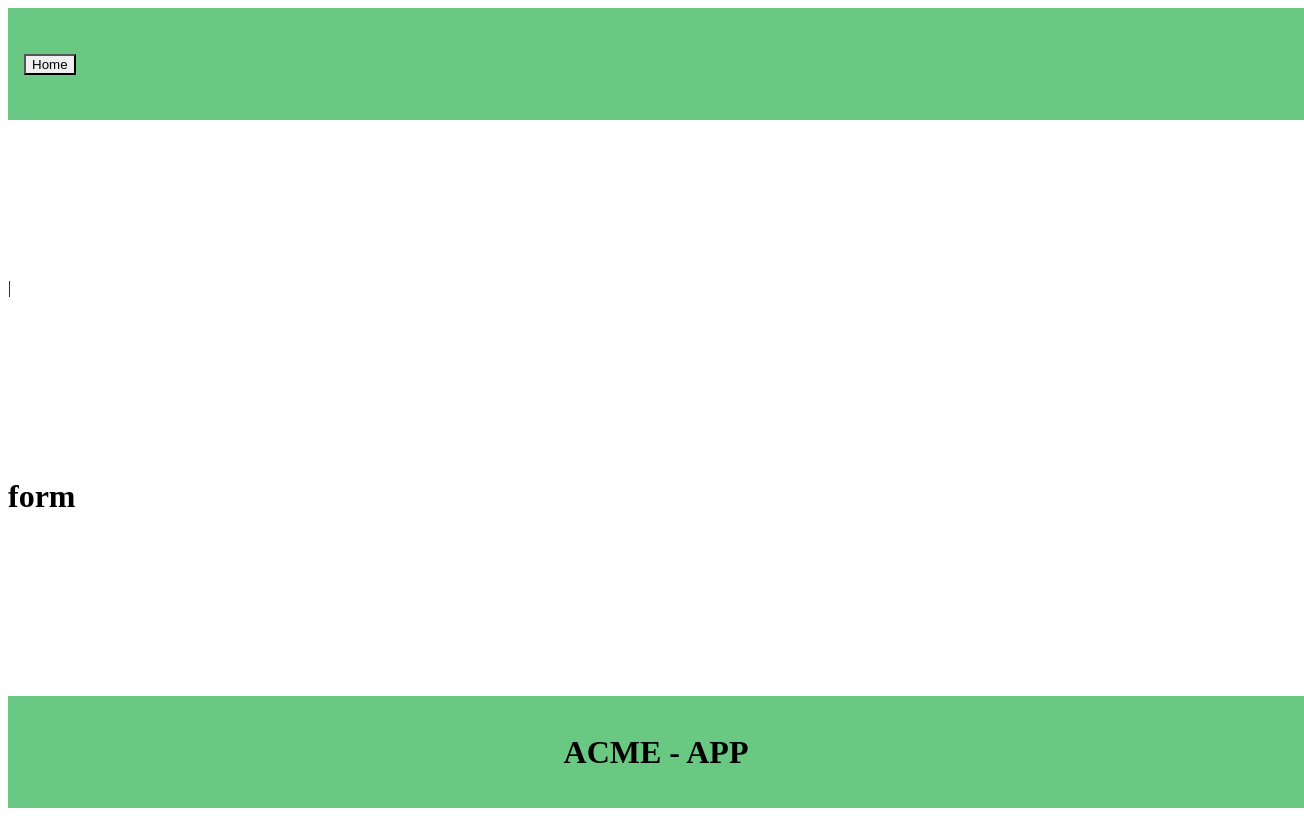
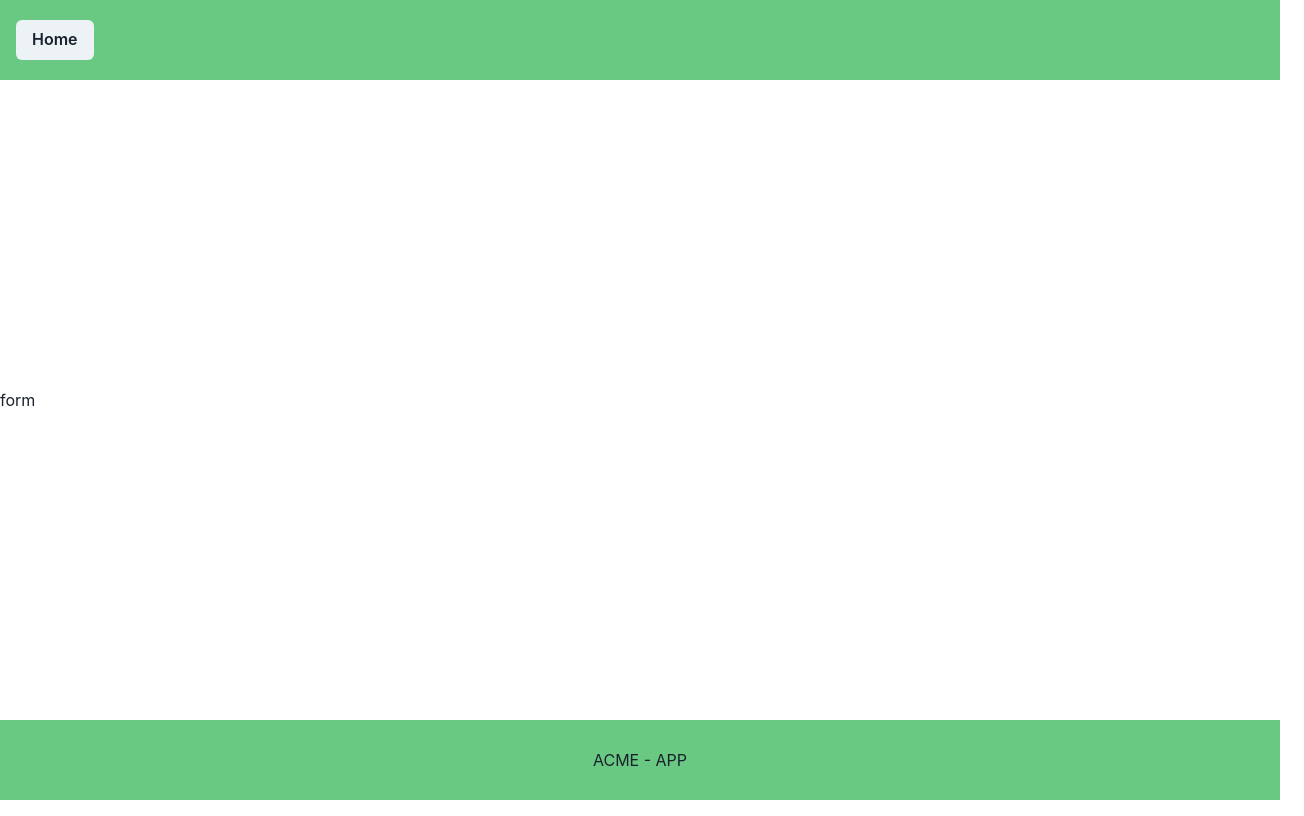
Before and after one commit to Krs-Mauro/acme-app, a Next.js app: page /form in a window 1280 px wide. Shown: the whole page, 1304 px wide, since content can reach past the window. Built offline with nearby package versions, Linux system fonts and the light colour scheme.

Commit message:
Fixes routing system

```diff
--- a/src/pages/form.tsx
+++ b/src/app/form/page.tsx
@@ -4,7 +4,7 @@ const FormPage = () => {
   console.log("hello form");
   return (
     <PageLayout source="form">
-      |<h1>form</h1>
+      <h1>form</h1>
     </PageLayout>
   );
 };
--- a/src/app/layout.tsx
+++ b/src/app/layout.tsx
@@ -1,16 +1,20 @@
+import { ChakraProvider } from "@chakra-ui/react";
+
 export const metadata = {
-  title: 'Next.js',
-  description: 'Generated by Next.js',
-}
+  title: "Next.js",
+  description: "Generated by Next.js",
+};
 
 export default function RootLayout({
   children,
 }: {
-  children: React.ReactNode
+  children: React.ReactNode;
 }) {
   return (
     <html lang="en">
-      <body>{children}</body>
+      <body>
+        <ChakraProvider>{children}</ChakraProvider>
+      </body>
     </html>
-  )
+  );
 }
```
Also changed, not shown: src/app/_app.tsx (deleted, +0 -18 lines).
